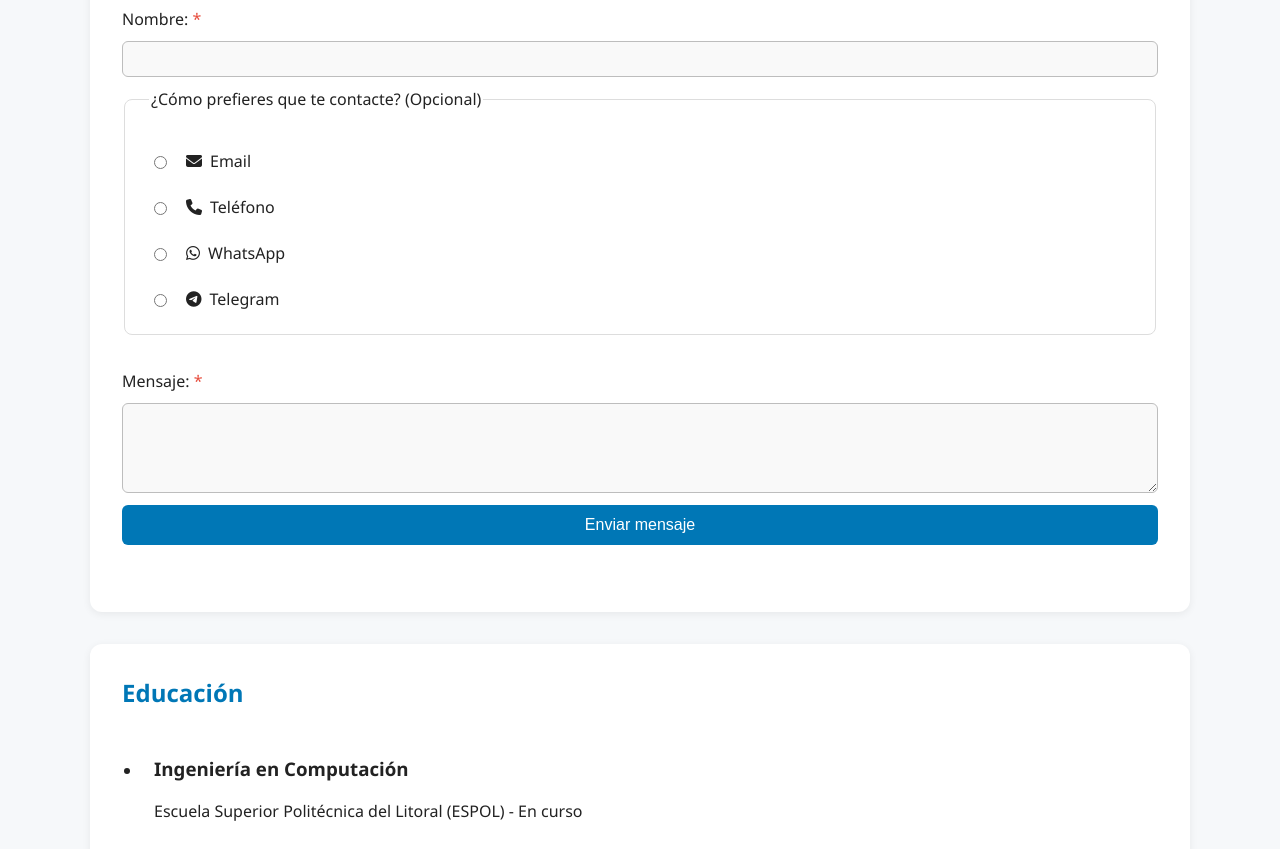
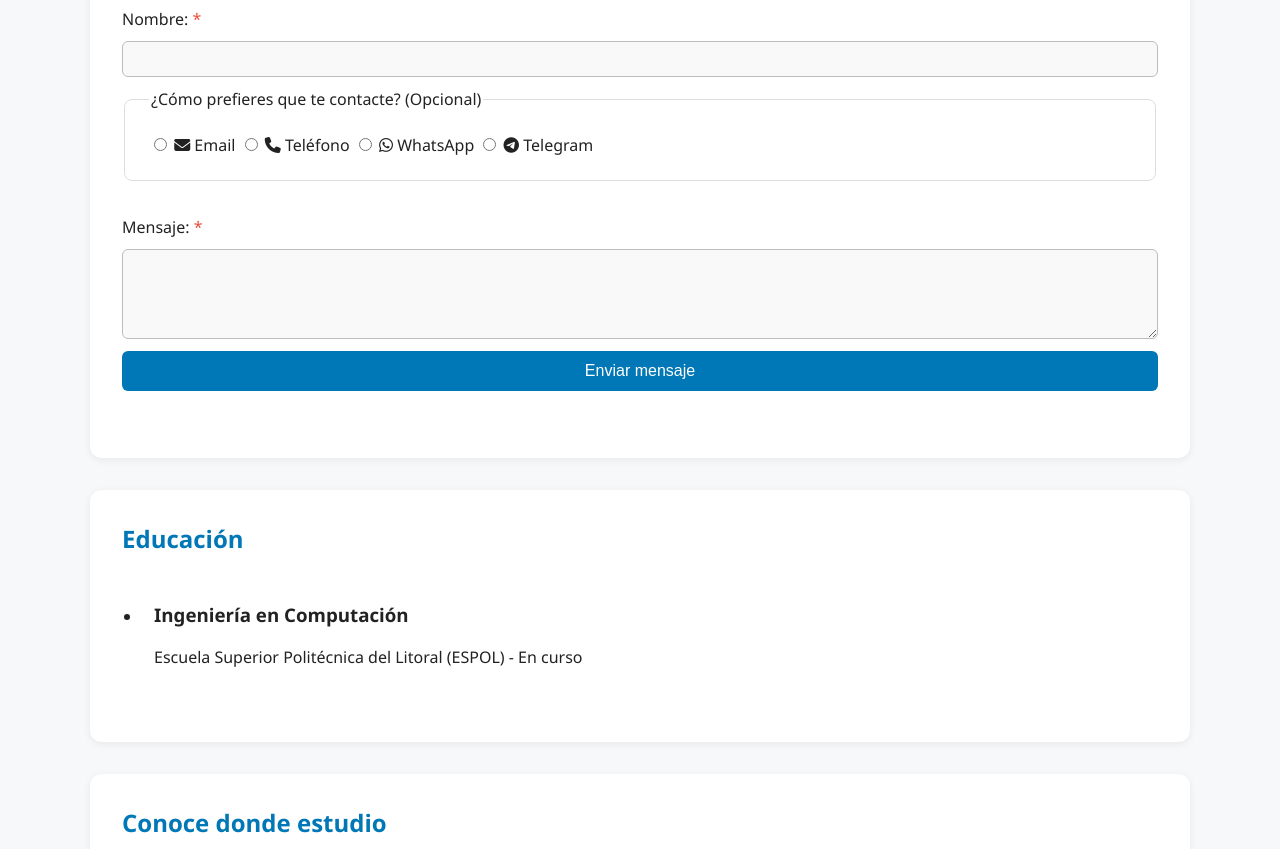
Before and after one commit to leodamac/curriculum, a plain HTML site: page index.html in a window 1280 px wide. Shown: the part 1600-2449 px from the top of the page. Drawn offline with Linux system fonts and the light colour scheme.

Commit message:
Actualizar referencias de estilos y mejorar el fondo del pie de página para utilizar variables CSS.

```diff
--- a/index.html
+++ b/index.html
@@ -7,8 +7,9 @@
     <meta name="keywords" content="Currículum, Leonardo Macías, Computación, ESPOL, Proyectos, Tecnologías">
     <meta name="author" content="Leonardo Macías">
     <meta name="viewport" content="width=device-width, initial-scale=1.0">
-    <link rel="stylesheet" href="./stylesheets/style.css">
+    <link rel="stylesheet" href="stylesheets/style.css">
     <link rel="icon" href="assets/favicon.ico" type="image/x-icon">
+    <!-- Font Awesome para iconos -->
     <link rel="stylesheet" href="https://cdnjs.cloudflare.com/ajax/libs/font-awesome/6.5.0/css/all.min.css">
     <title>Currículum Vitae - Leonardo Macías</title>
 </head>
@@ -142,43 +143,33 @@
                 <fieldset class="contacto-metodo">
                     <legend>¿Cómo prefieres que te contacte? (Opcional)</legend>
 
-                    <div class="radio-group">
-                        <div class="radio-option">
                             <input type="radio" id="contacto-email" name="tipo-contacto" value="email">
                             <label for="contacto-email">
                                 <i class="fas fa-envelope"></i> Email
                             </label>
                             <input type="email" id="email-input" name="email" placeholder="tu@email.com"
                                 class="contacto-input">
-                        </div>
 
-                        <div class="radio-option">
                             <input type="radio" id="contacto-telefono" name="tipo-contacto" value="telefono">
                             <label for="contacto-telefono">
                                 <i class="fas fa-phone"></i> Teléfono
                             </label>
                             <input type="tel" id="telefono-input" name="telefono" placeholder="+593..."
                                 class="contacto-input">
-                        </div>
 
-                        <div class="radio-option">
                             <input type="radio" id="contacto-whatsapp" name="tipo-contacto" value="whatsapp">
                             <label for="contacto-whatsapp">
                                 <i class="fab fa-whatsapp"></i> WhatsApp
                             </label>
                             <input type="tel" id="whatsapp-input" name="whatsapp" placeholder="+593..."
                                 class="contacto-input">
-                        </div>
 
-                        <div class="radio-option">
                             <input type="radio" id="contacto-telegram" name="tipo-contacto" value="telegram">
                             <label for="contacto-telegram">
                                 <i class="fab fa-telegram"></i> Telegram
                             </label>
                             <input type="text" id="telegram-input" name="telegram" placeholder="@usuario"
                                 class="contacto-input">
-                        </div>
-                    </div>
                 </fieldset>
 
                 <label for="mensaje">Mensaje: <span class="required">*</span></label>
--- a/stylesheets/style.css
+++ b/stylesheets/style.css
@@ -181,7 +181,7 @@ h2 {
 footer {
     text-align: center;
     padding: 18px 0;
-    background: linear-gradient(90deg, #35424a 60%, #6dd5ed 100%);
+    background: linear-gradient(90deg, var(--primary-color) 60%, var(--secondary-color) 100%);
     color: #fff;
     font-size: 1em;
     margin-top: 40px;
```
Also changed, not shown: scripts/main.js (+1 -1 lines).
